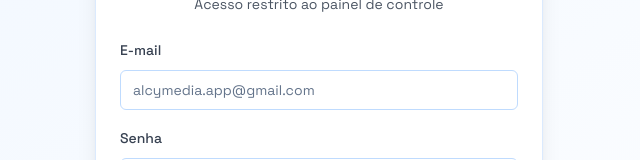
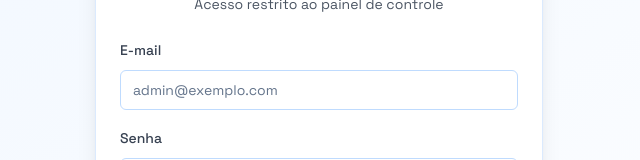
Before and after one commit to amcreativestudio/casting-caly-2, a React (Vite) app: page /admin in a window 1280 px wide. Shown: the part 284-444 px from the top of the page, without its empty margins (321-961 px from the left). Built offline with nearby package versions, Linux system fonts and the light colour scheme.

Commit message:
Update login input placeholder
Remove the pre-filled email from the login input and replace it with an example email.

```diff
--- a/src/pages/AdminLogin.tsx
+++ b/src/pages/AdminLogin.tsx
@@ -114,7 +114,7 @@ const AdminLogin = () => {
                 type="email"
                 value={email}
                 onChange={(e) => setEmail(e.target.value)}
-                placeholder="alcymedia.app@gmail.com"
+                placeholder="admin@exemplo.com"
                 required
                 className="border-blue-200 focus:border-blue-500"
               />
```
